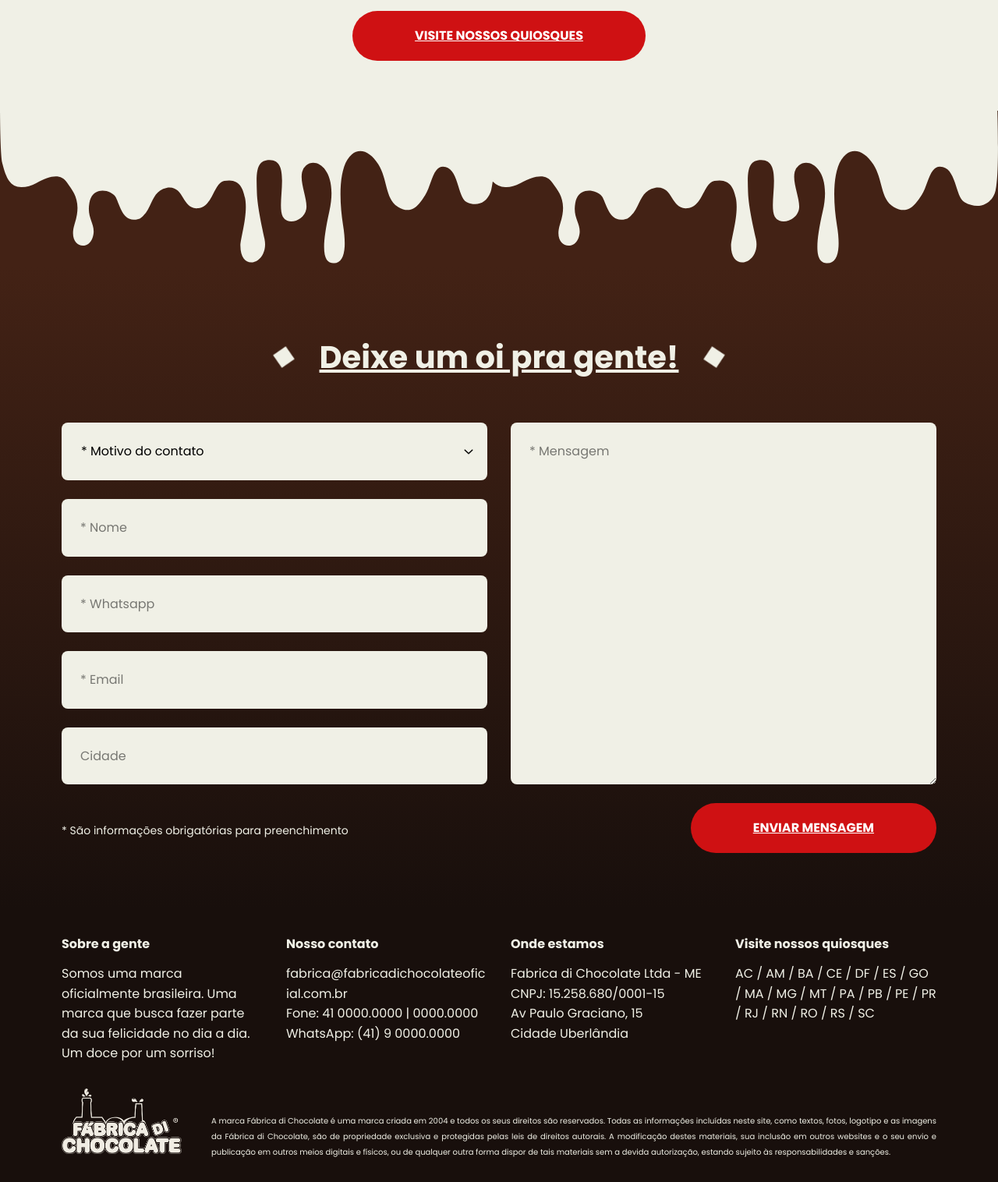
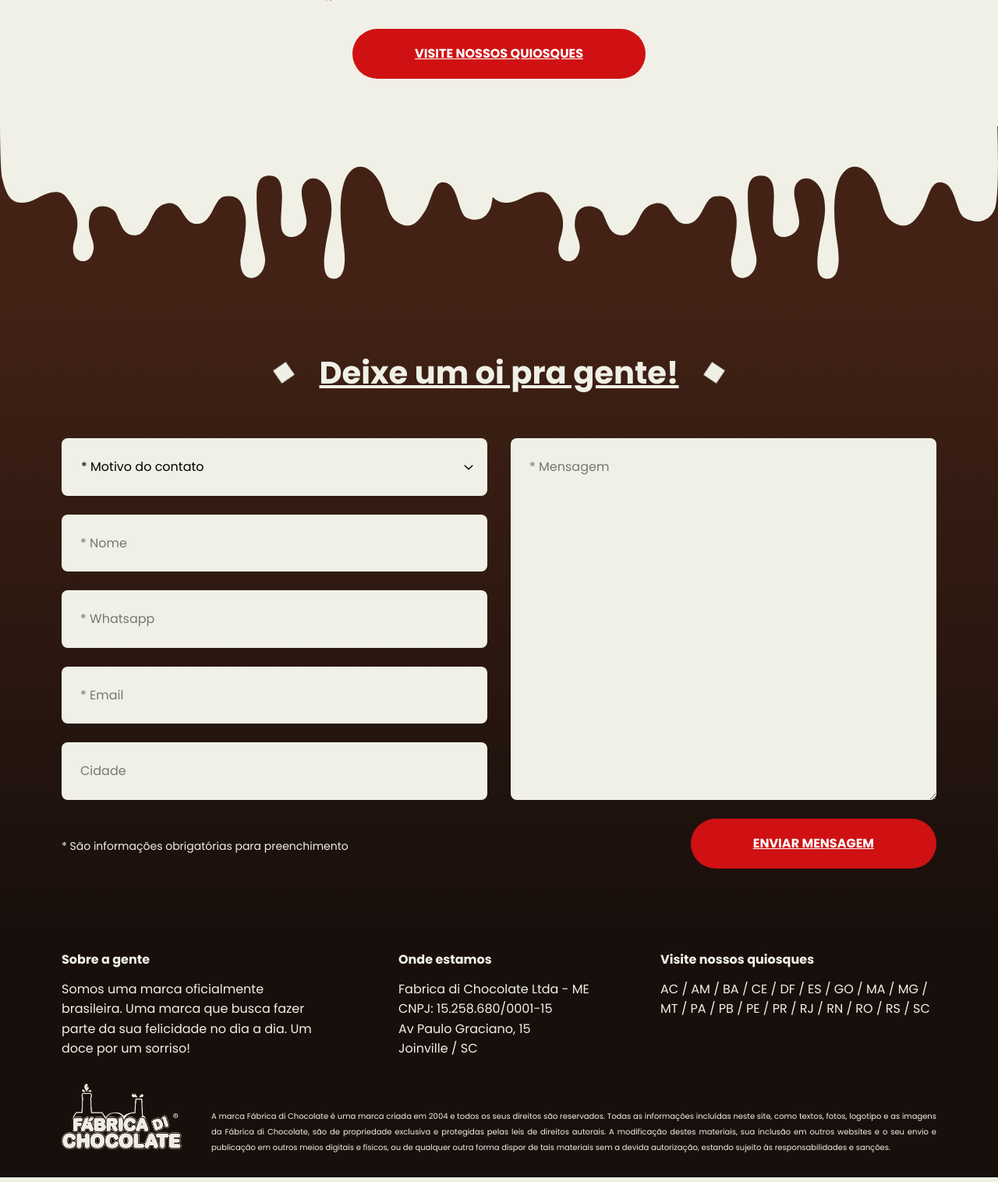
Before and after one commit to flaviort/fabrica-di-chocolate, a PHP site: page / in a window 1280 px wide. Shown: the part 4432-5948 px from the top of the page at 78% size. Run offline with PHP 8.4, Linux system fonts and the light colour scheme.

Commit message:
small adjutments

```diff
--- a/assets/scss/modules/footer.scss
+++ b/assets/scss/modules/footer.scss
@@ -9,6 +9,30 @@
 
     .top {
         .row > div {
+            &.first {
+                P {
+                    @media #{$mq-sm-min} {
+                        padding-right: 1rem;
+                    }
+                }
+            }
+
+            &.third {
+                p {
+                    @media #{$mq-lg-min} {
+                        padding-left: 1rem;
+                    }
+
+                    @media #{$mq-xl-min} {
+                        padding-left: 3rem;
+                    }
+
+                    @media #{$mq-2xl-min} {
+                        padding-left: 6rem;
+                    }
+                }
+            }
+
             .text-medium-big {
                 display: block;
                 margin-bottom: .75rem;
--- a/assets/scss/pages/home.scss
+++ b/assets/scss/pages/home.scss
@@ -300,11 +300,12 @@
             background-color: $beige;
             color: $black;
             margin-left: -50%;
+            margin-top: -3px;
 
             @media #{$mq-sm-min} {
                 width: 100%;
                 max-width: 100%;
-                margin: 0;
+                margin: -3px 0 0 0;
             }
         }
 
@@ -916,11 +917,12 @@
             background-color: $brown-dark;
             color: $beige;
             margin-left: -50%;
+            margin-top: -3px;
 
             @media #{$mq-sm-min} {
                 width: 100%;
                 max-width: 100%;
-                margin: 0;
+                margin: -3px 0 0 0;
             }
         }
 
--- a/includes/footer.php
+++ b/includes/footer.php
@@ -6,7 +6,7 @@
                 <div class="top text-medium">
                     <div class="row">
 
-                        <div class="col-12 col-sm-6 col-xl-3 wow fadeInUp">
+                        <div class="first col-12 col-sm-6 col-lg-4 wow fadeInUp">
 
                             <p class="text-medium-big">
                                 <b>Sobre a gente</b>
@@ -18,7 +18,7 @@
 
                         </div>
 
-                        <div class="col-12 col-sm-6 col-xl-3 wow fadeInUp" data-wow-delay=".1s">
+                        <!--div class="second col-12 col-sm-6 col-xl-3 wow fadeInUp" data-wow-delay=".1s">
 
                             <p class="text-medium-big">
                                 <b>Nosso contato</b>
@@ -30,9 +30,9 @@
                                 WhatsApp: (41) 9 0000.0000
                             </p>
 
-                        </div>
+                        </div-->
 
-                        <div class="col-12 col-sm-6 col-xl-3 wow fadeInUp" data-wow-delay=".2s">
+                        <div class="third col-12 col-sm-6 col-lg-4 wow fadeInUp" data-wow-delay=".1s">
 
                             <p class="text-medium-big">
                                 <b>Onde estamos</b>
@@ -42,12 +42,12 @@
                                 Fabrica di Chocolate Ltda - ME <br />
                                 CNPJ: 15.258.680/0001-15 <br />
                                 Av Paulo Graciano, 15 <br />
-                                Cidade Uberlândia
+                                Joinville / SC
                             </p>
 
                         </div>
 
-                        <div class="col-12 col-sm-6 col-xl-3 wow fadeInUp" data-wow-delay=".3s">
+                        <div class="fourth col-12 col-lg-4 wow fadeInUp" data-wow-delay=".2s">
 
                             <p class="text-medium-big">
                                 <b>Visite nossos quiosques</b>
--- a/includes/stores.php
+++ b/includes/stores.php
@@ -16,7 +16,7 @@
 
         <div class="col-sm-3">
             <p>
-                41 0 0000 0000
+                -
             </p>
         </div>
 
--- a/index.php
+++ b/index.php
@@ -142,11 +142,11 @@
 										<div class="wrapper">
 
 											<p class="text-bigger">
-												<span data-value="1023">1023</span>
+												+<span data-value="18">18</span>
 											</p>
 
 											<p class="text-medium">
-												Lorem ipsum o lipsum ipsasda sum ogddg a.
+												Mais de 18 anos de experiência no mercado
 											</p>
 
 										</div>
@@ -168,11 +168,11 @@
 										<div class="wrapper">
 
 											<p class="text-bigger">
-												<span data-value="703">703</span>
+												+<span data-value="150">150</span>
 											</p>
 
 											<p class="text-medium">
-												Lorem ipsum o lipsum ipsasda sum ogddg a.
+												Mais de 150 cascatas de chocolate espalhadas pelo Brasil
 											</p>
 
 										</div>
@@ -229,7 +229,7 @@
 										<?php echo file_get_contents("assets/svg/marca-brasileira.svg"); ?>
 
 										<p>
-											<b>Trabalhando com felicidade desde 2004</b>
+											<b>Desde 2004</b>
 										</p>
 
 									</div>
@@ -240,7 +240,7 @@
 
 									<p class="text-bigger wow fadeInUp">
 										<strong>
-											a fábrica não <br />
+											A fábrica não <br />
 											para. 18 anos <br />
 											a todo vapor!
 										</strong>
@@ -721,7 +721,7 @@
 								</div>
 
 								<h3 class="text-bigger wow fadeIn">
-									Não sei a fórmula da felicidade mas deve conter chocolate :)
+									Não sei a fórmula da felicidade, mas deve conter chocolate :)
 								</h3>
 
 								<div class="line wow fadeIn">
@@ -798,9 +798,9 @@
 
 									</h2>
 
-									<form action="https://formsubmit.co/fabrica@fabricadichocolateoficial.com.br" id="contact-form" method="post" class="text-medium">
+									<form action="https://formsubmit.co/adm@fabricadichocolateoficial.com.br" id="contact-form" method="post" class="text-medium">
 
-										<input type="hidden" name="_next" value="<?php echo($siteUrl); ?>/#contact-success">
+										<input type="hidden" name="_next" value="https://www.fabricadichocolateoficial.com.br/#contact-success">
 										<input type="text" name="_honey" style="display: none">
 										<input type="hidden" name="_captcha" value="false">
 										<input type="hidden" name="_template" value="box">
@@ -813,7 +813,7 @@
 												<div class="form-line wow fadeInUp">
 													<div class="input-wrap">
 
-														<select name="Tipo" required class="input select">
+														<select name="Motivo do contato" required class="input select">
 															<option value="" selected disabled>* Motivo do contato</option>
 															<option value="Quero ser um franqueado">Quero ser um franqueado</option>
 															<option value="Elogios / Reclamações">Elogios / Reclamações</option>
@@ -854,7 +854,7 @@
 											<div class="col-md-6 right">
 												<div class="form-line wow fadeIn">
 													<div class="input-wrap">
-														<textarea name="* Mensagem" required class="input textarea" placeholder="* Mensagem"></textarea>
+														<textarea name="Mensagem" required class="input textarea" placeholder="* Mensagem"></textarea>
 													</div>
 												</div>
 											</div>
```
Also changed, not shown: assets/css/main.css.
